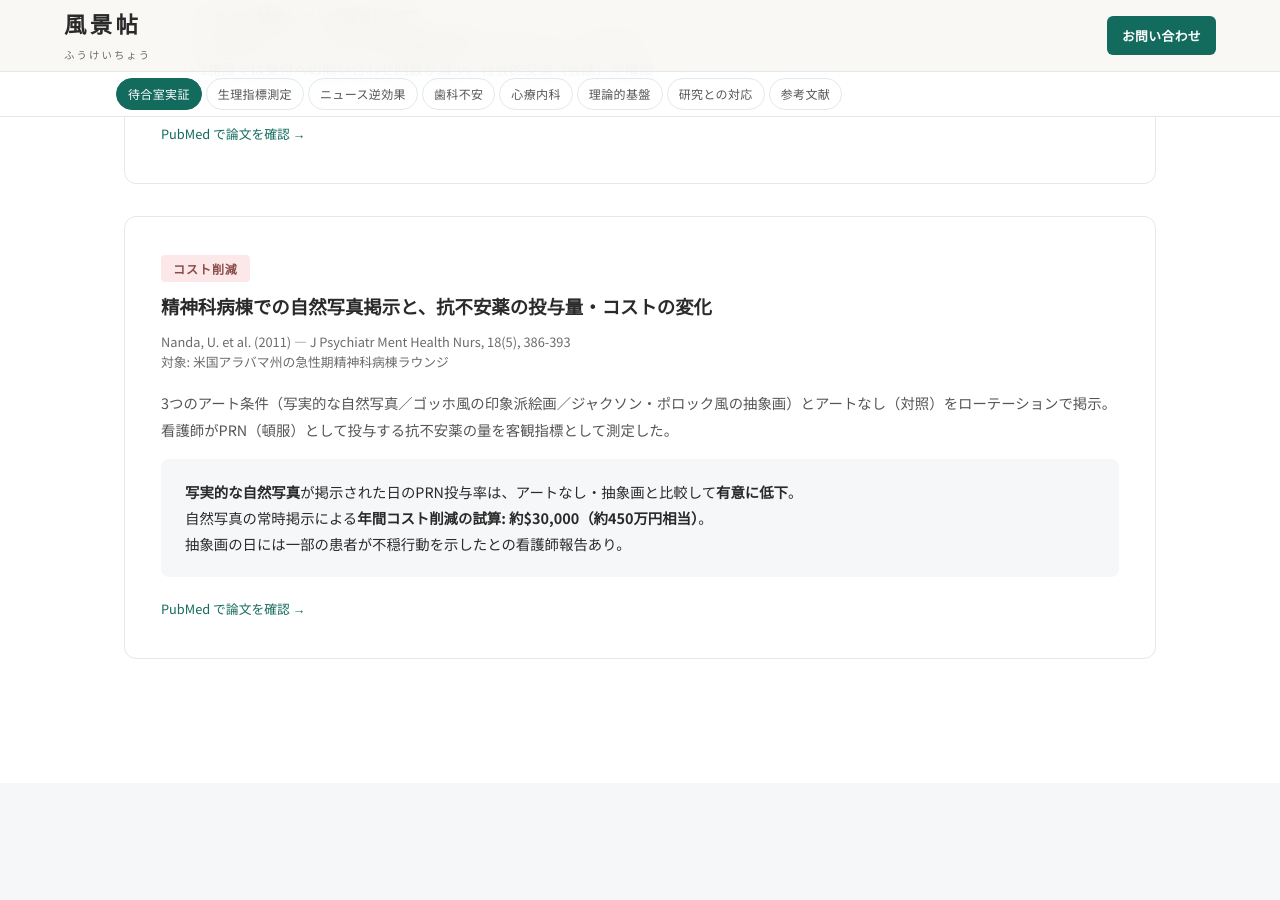
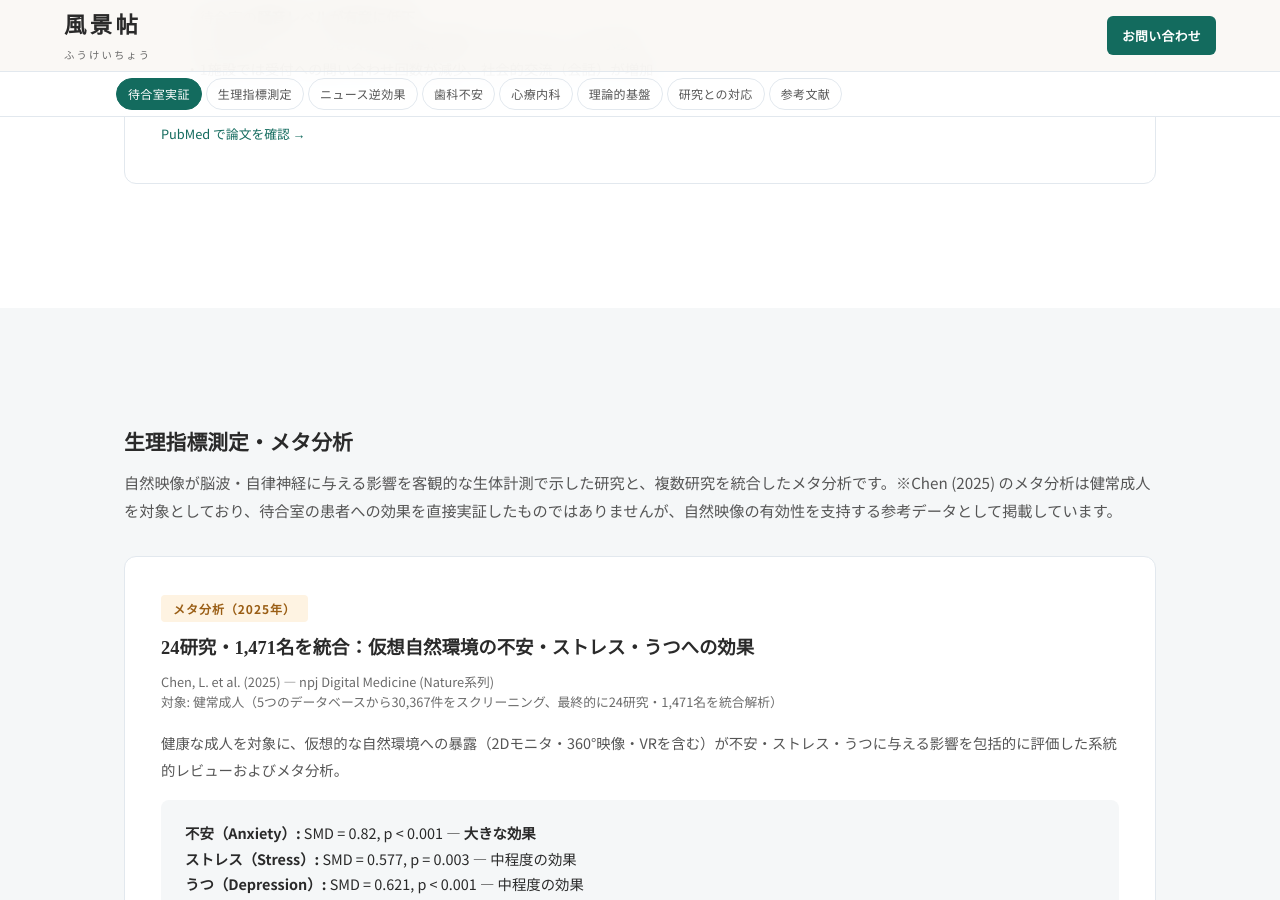
Before and after one commit to dr836gnypeq-ctrl/fukeichou-site, a Jekyll site: the page built from evidence/clinic.html, in a window 1280 px wide and 900 px high, scrolled down 1265 px. Built offline with Jekyll 4.4.1, drawn with Linux system fonts in a browser that asks for light colours; nearby versions of some CDN libraries.

Commit message:
clinic: remove duplicate Nanda 2011 from #clinical, keep in #mental

```diff
--- a/evidence/clinic.html
+++ b/evidence/clinic.html
@@ -74,18 +74,6 @@ description: クリニック・歯科・心療内科の待合室における自
 <a class="ev-study-link" href="https://pubmed.ncbi.nlm.nih.gov/22325555/" target="_blank" rel="noopener">PubMed で論文を確認 →</a>
 </div>
 
-<div class="ev-study">
-<span class="ev-study-badge ev-badge-cost">コスト削減</span>
-<h3>精神科病棟での自然写真掲示と、抗不安薬の投与量・コストの変化</h3>
-<div class="ev-study-meta">Nanda, U. et al. (2011) — J Psychiatr Ment Health Nurs, 18(5), 386-393<br>対象: 米国アラバマ州の急性期精神科病棟ラウンジ</div>
-<div class="ev-study-body">3つのアート条件（写実的な自然写真／ゴッホ風の印象派絵画／ジャクソン・ポロック風の抽象画）とアートなし（対照）をローテーションで掲示。看護師がPRN（頓服）として投与する抗不安薬の量を客観指標として測定した。</div>
-<div class="ev-study-result">
-<p><strong>写実的な自然写真</strong>が掲示された日のPRN投与率は、アートなし・抽象画と比較して<strong>有意に低下</strong>。<br>
-自然写真の常時掲示による<strong>年間コスト削減の試算: 約$30,000（約450万円相当）</strong>。<br>
-抽象画の日には一部の患者が不穏行動を示したとの看護師報告あり。</p>
-</div>
-<a class="ev-study-link" href="https://pubmed.ncbi.nlm.nih.gov/21539683/" target="_blank" rel="noopener">PubMed で論文を確認 →</a>
-</div>
 </div>
 </section>
 
```
